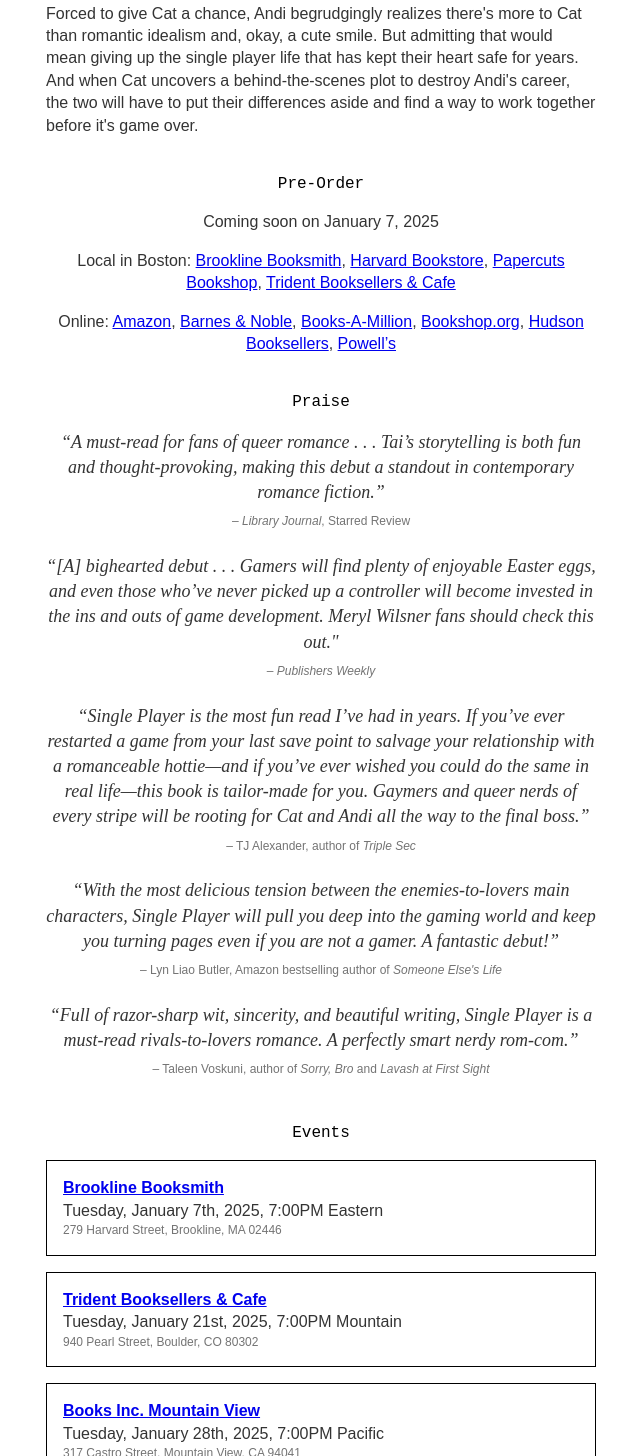
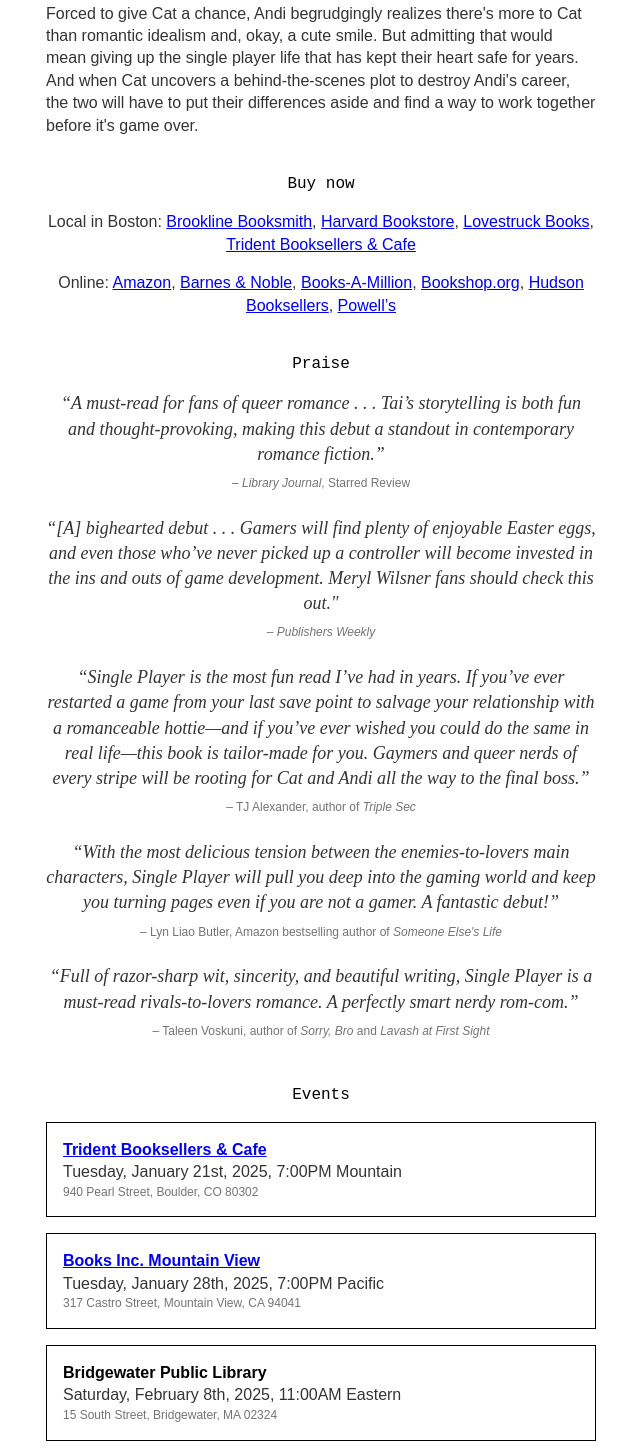
Before and after one commit to aekao/aekao.github.io, a plain HTML site: page index.html in a window 1280 px wide. Shown: the part 824-2280 px from the top of the page, without its empty margins (569-1209 px from the left). Drawn offline with Linux system fonts and the light colour scheme; a web font is replaced by a local one.

Commit message:
Update events and now on sale

```diff
--- a/index.html
+++ b/index.html
@@ -29,12 +29,11 @@
         <p>Forced to give Cat a chance, Andi begrudgingly realizes there's more to Cat than romantic idealism and, okay, a cute smile. But admitting that would mean giving up the single player life that has kept their heart safe for years. And when Cat uncovers a behind-the-scenes plot to destroy Andi's career, the two will have to put their differences aside and find a way to work together before it's game over.</p>
       </div>
       <div id="buy" class="container center">
-        <h3>Pre-Order</h3>
-        <p>Coming soon on January 7, 2025</p>
+        <h3>Buy now</h3>
         <p>Local in Boston:
           <a href="https://www.brooklinebooksmith.com/book/9781639109937">Brookline Booksmith</a>,
           <a href="https://shop.harvard.com/book/9781639109937">Harvard Bookstore</a>,
-          <a href="https://papercutsjp.com/item/f2sk6vqOmR9FXlyshYcH_w">Papercuts Bookshop</a>,
+          <a href="https://lovestruckbooks.com/item/f2sk6vqOmR9FXlyshYcH_w">Lovestruck Books</a>,
           <a href="https://www.tridentbookscafe.com/book/9781639109937">Trident Booksellers & Cafe</a>
         </p>
         <p>Online:
@@ -71,11 +70,6 @@
       </div>
       <div class="container">
         <h3>Events</h3>
-        <article class="event">
-          <h4><a href = "https://www.eventbrite.com/e/tara-tai-with-aislinn-brophy-single-player-tickets-1037230814287?aff=oddtdtcreator">Brookline Booksmith</a></h4>
-          <time>Tuesday, January 7th, 2025, 7:00PM Eastern</time>
-          <address>279 Harvard Street, Brookline, MA 02446</address>
-        </article>
         <article class="event">
           <h4><a href = "https://www.tridentcafe.com/events/2025/1/21/single-player-a-reading-with-tara-tai">Trident Booksellers & Cafe</a></h4>
           <time>Tuesday, January 21st, 2025, 7:00PM Mountain</time>
```
